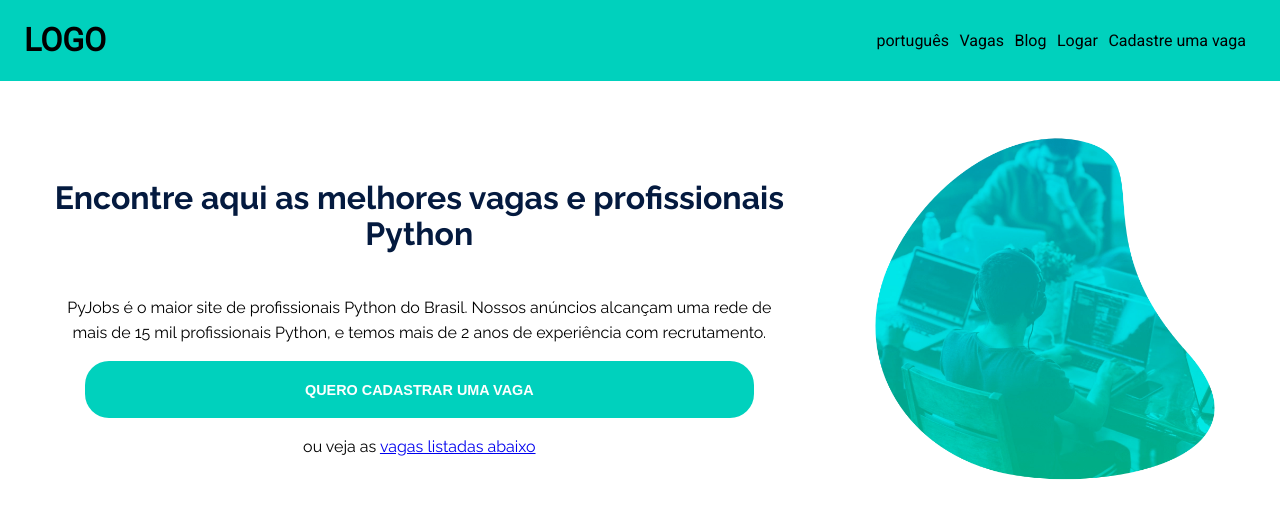
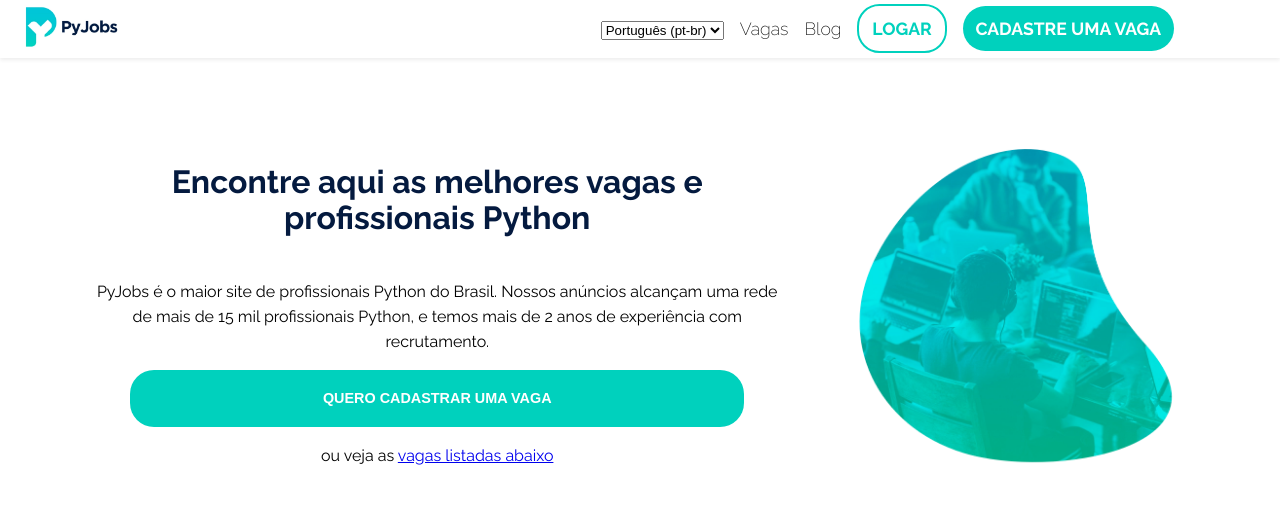
Before and after one commit to lupus-magnus/pyjobs-nextjs, a Next.js app: page / in a window 1280 px wide. Shown: the top 518 px of the page. Built offline with nearby package versions, Linux system fonts and the light colour scheme.

Commit message:
navbar added, still missing the responsive menu

```diff
--- a/components/Navbar.js
+++ b/components/Navbar.js
@@ -1,16 +1,48 @@
 import styles from "../styles/modules/Nav.module.css";
+import Image from "next/image";
 
 export default function Navbar() {
   return (
     <>
       <div className={styles.navbar}>
-        <h1>LOGO</h1>
+        <div className={styles["navbar__logo--container"]}>
+          <Image
+            width={2.16 * 2.8 * 16}
+            height={2.8 * 16}
+            src={"/assets/images/logo.png"}
+            alt="Foto de desenvolvedor de costas programando"
+          />
+        </div>
         <div className={styles["navbar__menu"]}>
-          <li>português</li>
-          <li>Vagas</li>
-          <li>Blog</li>
-          <li>Logar</li>
-          <li>Cadastre uma vaga</li>
+          <li>
+            <select id="language" name="language">
+              <option value="pt">Português {"(pt-br)"}</option>
+              <option value="en">English {"(en)"}</option>
+            </select>
+          </li>
+          <li className={styles["--responsive"]}>Vagas</li>
+          <li className={styles["--responsive"]}>Blog</li>
+          <li>
+            <div
+              className={`${styles["--responsive"]} ${styles["menu__login"]}`}
+            >
+              Logar
+            </div>
+          </li>
+          <li>
+            <div
+              className={`${styles["--responsive"]} ${styles["menu_cadastrar"]}`}
+            >
+              Cadastre uma vaga
+            </div>
+          </li>
+          <li>
+            <div className={`${styles["menu__burger--icon"]}`}>
+              <div />
+              <div />
+              <div />
+            </div>
+          </li>
         </div>
       </div>
     </>
--- a/styles/globals.css
+++ b/styles/globals.css
@@ -11,10 +11,12 @@
 /*Design geral:  */
 
 .container {
-  width: 100%;
+  max-width: 100%;
+
   display: flex;
   align-items: center;
   justify-content: space-around;
+  padding: 1rem 3rem;
 }
 
 .infoBlock {
@@ -70,4 +72,7 @@
   .section__img {
     display: none;
   }
+  .container {
+    padding: 1rem 0.5rem;
+  }
 }
--- a/styles/modules/Nav.module.css
+++ b/styles/modules/Nav.module.css
@@ -1,12 +1,23 @@
 .navbar {
   /* border: 1px solid var(--main-color); Por algum motivo, sem essa borda cria-se uma margin no topo. */
-  background-color: var(--main-color);
+  height: 3.6rem;
+  background-color: var(--main-background-color);
+  box-shadow: 0 0.125rem 0.25rem rgba(0, 0, 0, 0.075);
+  /* border-bottom: 2rem solid var(--main-color); */
   max-width: 100%;
   margin-bottom: 1rem;
   padding: 0 1.5rem;
   display: flex;
   align-items: center;
   justify-content: space-between;
+
+  font-family: "Raleway", sans-serif;
+  font-weight: 300;
+  font-size: 1.1rem;
+}
+
+.navbar__logo--container {
+  max-height: 90%;
 }
 
 .navbar__menu {
@@ -15,7 +26,77 @@
   margin-right: 10px;
 
   display: flex;
+  align-items: center;
   justify-content: space-between;
-  min-width: 30%;
-  max-width: 50%;
+  max-width: 90%;
 }
+
+.navbar__menu li {
+  margin: 0 0.5rem;
+  text-align: center;
+}
+
+.navbar__menu li:hover {
+  cursor: pointer;
+}
+
+.menu__login {
+  /*formato:  */
+  border: 2px solid var(--main-color);
+  border-radius: 1.4rem;
+  height: 2.8rem;
+  padding: 0 0.8rem;
+  display: flex;
+  justify-content: center;
+  align-items: center;
+
+  /*tipografia:  */
+  text-transform: uppercase;
+  font-weight: bold;
+  color: var(--main-color);
+}
+
+.menu_cadastrar {
+  background: var(--main-color);
+
+  border-radius: 1.4rem;
+  height: 2.8rem;
+  padding: 0 0.8rem;
+  display: flex;
+  justify-content: center;
+  align-items: center;
+
+  color: var(--main-background-color);
+  text-transform: uppercase;
+  font-weight: bold;
+}
+
+.menu__burger--icon {
+  width: 3rem;
+  height: 3rem;
+
+  display: flex;
+  flex-direction: column;
+  align-content: center;
+  justify-content: space-around;
+}
+
+.menu__burger--icon div {
+  height: 0.4rem;
+  border-radius: 0.2rem;
+  width: 100%;
+  background: var(--main-color);
+  box-shadow: 0 0.125rem 0.25rem rgba(0, 0, 0, 0.4);
+  display: none;
+}
+
+/*Responsivo:  */
+@media (max-width: 800px) {
+  .--responsive {
+    display: none;
+  }
+
+  .menu__burger--icon div {
+    display: block;
+  }
+}
```
Also changed, not shown: public/assets/images/logo.png (renamed from public/assets/images/logo.ac1c1e936444.png).
